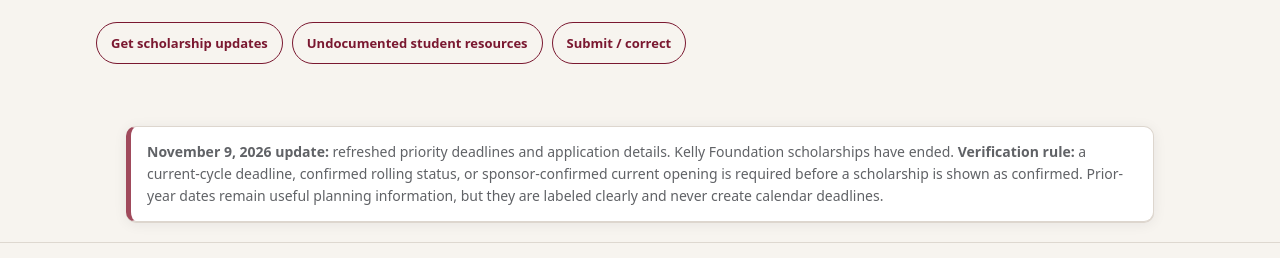
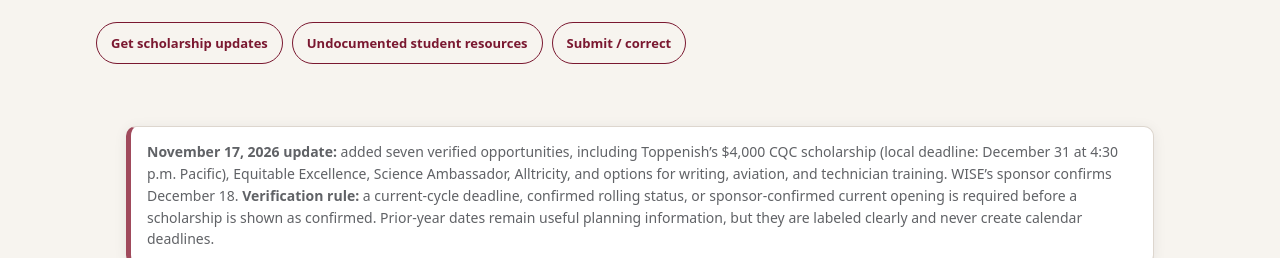
Before and after one commit to Dbarragan12/class-of-2027-next-steps, a plain HTML site: page scholarships.html in a window 1280 px wide. Shown: the part 470-728 px from the top of the page. Drawn offline with Linux system fonts and the light colour scheme.

Commit message:
Announce November 17 scholarship additions
Updates the finder notice with the seven new opportunities, Toppenish CQC local cutoff, and reconfirmed WISE deadline.

```diff
--- a/scholarships.html
+++ b/scholarships.html
@@ -18,7 +18,7 @@
 <header class="site-header"><div class="site-shell"><a class="site-brand" href="index.html"><img src="assets/gradcat.png" alt="Toppenish Wildcats graduation mascot"><span><small>Class of 2027</small>Next Steps</span></a><nav class="site-nav" aria-label="Site navigation"><a href="index.html">Home</a><a class="site-essential" href="senior.html">Senior Essentials</a><a href="resources.html">Pathways</a><a href="scholarships.html" aria-current="page">Scholarships</a><a href="writing.html">Writing Studio</a></nav></div></header>
 <header class="top"><div class="wrap"><div class="brand"><div class="mark">$</div><div><h1>Student Scholarship Finder</h1><p>Yakima Valley · Washington · National</p></div></div><div class="hero"><h2>Find money that fits.</h2><p>Current opportunities stay front and center. Historical scholarship information is kept for planning, but it is never presented as an open application until the new cycle is verified.</p></div><div class="top-links"><a href="https://docs.google.com/forms/d/1O0eOgZ8WQS8mz7uFbBUrUlBHjXXHUZmOiDqbgC6wo1Q/viewform" target="_blank" rel="noopener">Get scholarship updates</a><a href="undocumented.html">Undocumented student resources</a><a href="#submit">Submit / correct</a></div></div></header>
 <main>
-<div class="wrap"><div class="notice"><p><strong>November 9, 2026 update:</strong> refreshed priority deadlines and application details. Kelly Foundation scholarships have ended. <strong>Verification rule:</strong> a current-cycle deadline, confirmed rolling status, or sponsor-confirmed current opening is required before a scholarship is shown as confirmed. Prior-year dates remain useful planning information, but they are labeled clearly and never create calendar deadlines.</p></div></div>
+<div class="wrap"><div class="notice"><p><strong>November 17, 2026 update:</strong> added seven verified opportunities, including Toppenish’s $4,000 CQC scholarship (local deadline: December 31 at 4:30 p.m. Pacific), Equitable Excellence, Science Ambassador, Alltricity, and options for writing, aviation, and technician training. WISE’s sponsor confirms December 18. <strong>Verification rule:</strong> a current-cycle deadline, confirmed rolling status, or sponsor-confirmed current opening is required before a scholarship is shown as confirmed. Prior-year dates remain useful planning information, but they are labeled clearly and never create calendar deadlines.</p></div></div>
 <section class="tools"><div class="wrap"><div class="tabs" role="tablist"><button id="active-tab" class="tab active" type="button">Active & upcoming <span class="count" id="active-count">0</span></button><button id="past-tab" class="tab" type="button">Past deadlines <span class="count" id="past-count">0</span></button></div><div class="search-row"><input id="search" type="search" placeholder="Search welding, orchard, nursing, tribal, no essay…"><button id="saved-btn" class="btn ghost" type="button">My saved <span id="saved-count">0</span></button><button id="copy-btn" class="btn ghost" type="button">Copy my list</button><button id="email-btn" class="btn" type="button">Email my list</button><button id="calendar-btn" class="btn ghost" type="button">Calendar for saved</button></div><p class="meta"><strong id="shown-count">0</strong> opportunities shown · saved scholarships stay on this device</p><p class="filter-label">What should we prioritize?</p><div class="chips" id="filters"></div></div></section>
 <section class="wrap"><div class="results-head"><h2 id="results-title">Active & upcoming scholarships</h2><span id="sort-note">Confirmed first · due soonest · then planning</span></div><div class="grid" id="results"></div><div class="empty" id="empty" hidden>No scholarships match this view.</div></section>
 <section class="wrap panel" id="submit"><h2>Submit a scholarship or correction</h2><p>Teachers, families, sponsors, and community members can share an opportunity. Submissions are reviewed before publication.</p><a class="btn" href="https://docs.google.com/forms/d/1Qlg_76xhw8XmSh_XP221qpG3lfsw7X44Auh8gyTY0LI/viewform" target="_blank" rel="noopener" style="display:inline-block;text-decoration:none">Post / correct a scholarship</a></section>
```
